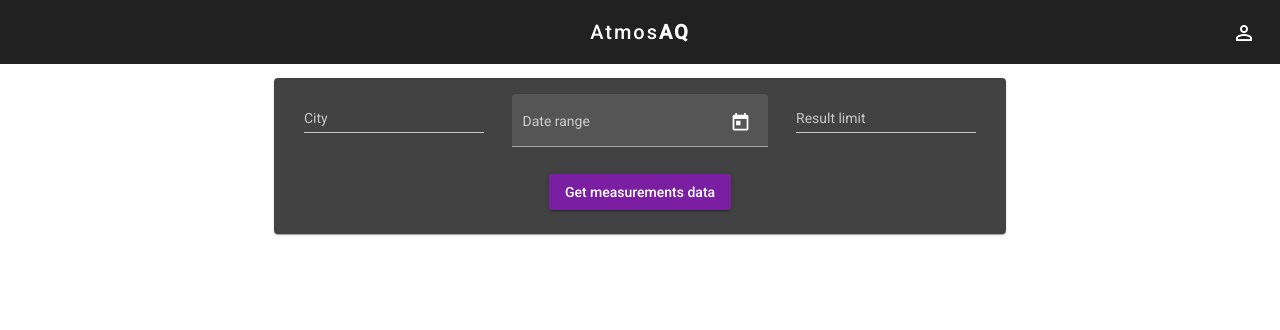
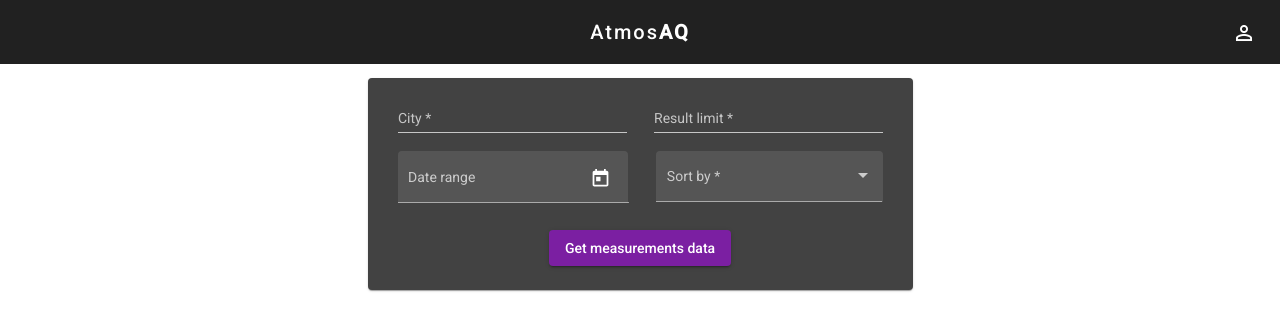
Before and after one commit to piecuu/AtmosAQ, an Angular app in the folder frontend/: page /measurements in a window 1280 px wide. Shown: the top 330 px of the page. Built offline with nearby package versions, Linux system fonts and the light colour scheme.

Commit message:
A little UI refactor. Added sorting to query

```diff
--- a/frontend/src/app/@core/models/get-measurements-query.ts
+++ b/frontend/src/app/@core/models/get-measurements-query.ts
@@ -2,5 +2,6 @@ export interface GetMeasurementsQuery {
     dateFrom: string,
     dateTo: string,
     city: string,
-    resultLimit: number
+    resultLimit: number,
+    sortBy: string
 }
--- a/frontend/src/app/@core/services/data.service.ts
+++ b/frontend/src/app/@core/services/data.service.ts
@@ -35,13 +35,15 @@ export class DataService {
     dateFrom: Date,
     dateTo: Date,
     city: string,
-    limitResult: number
+    limitResult: number,
+    sortBy: string
   ): Observable<any> {
     const query: GetMeasurementsQuery = {
       dateFrom: dateFrom.toDateString(),
       dateTo: dateTo.toDateString(),
       city: city,
-      resultLimit: limitResult
+      resultLimit: limitResult,
+      sortBy: sortBy
     };
 
     return this.httpClient.get<GetMeasurementsDto>(
--- a/frontend/src/app/app.module.ts
+++ b/frontend/src/app/app.module.ts
@@ -16,6 +16,7 @@ import { MatMenuModule } from '@angular/material/menu';
 import { MatSidenavModule } from '@angular/material/sidenav';
 import { MatDatepickerModule } from '@angular/material/datepicker';
 import { MatNativeDateModule } from '@angular/material/core';
+import { MatSelectModule } from '@angular/material/select';
 import { HttpClientModule } from '@angular/common/http';
 import { FormsModule, ReactiveFormsModule } from '@angular/forms';
 import { HeaderComponent } from './components/header/header.component';
@@ -38,6 +39,7 @@ import { MeasurementsDataComponent } from './components/measurements-data/measur
     MatIconModule,
     MatMenuModule,
     MatSidenavModule,
+    MatSelectModule,
     MatDatepickerModule,
     MatNativeDateModule,
     HttpClientModule,
--- a/frontend/src/app/components/measurements-data/measurements-data.component.css
+++ b/frontend/src/app/components/measurements-data/measurements-data.component.css
@@ -8,6 +8,11 @@
 
 .query-card {
   margin-top: 1em;
+}
+
+.query-form {
+  display: flex;
+  flex-direction: column;
 }
 
 .mat-form-field {
@@ -31,6 +36,7 @@
   .results-container {
     display: flex;
     flex-wrap: wrap;
+    margin-top: 0.5em;
   }
 
   .result-card {
@@ -53,7 +59,6 @@
 
   .mat-card-content {
     display: flex;
-    flex-flow: row wrap;
     justify-content: center;
   }
 
@@ -73,3 +78,11 @@
     display: flex;
     justify-content: center;
   }
+
+.calendar {
+  width: 45%;
+}
+
+.inputs {
+  width: 100%;
+}
--- a/frontend/src/app/components/measurements-data/measurements-data.component.html
+++ b/frontend/src/app/components/measurements-data/measurements-data.component.html
@@ -3,11 +3,22 @@
     <mat-card class="query-card">
       <form class="query-form" [formGroup]="range">
         <mat-card-content>
-          <mat-form-field>
+          <mat-form-field class="inputs">
             <mat-label>City</mat-label>
             <input matInput placeholder="Ex. Manchester" formControlName="city"/>
           </mat-form-field>
-          <mat-form-field appearance="fill">
+          <mat-form-field  class="mat-card-form inputs">
+            <mat-label>Result limit</mat-label>
+            <input
+              matInput
+              type="number"
+              placeholder="10"
+              formControlName="resultLimit"
+            />
+          </mat-form-field>
+        </mat-card-content>
+        <mat-card-content>
+          <mat-form-field appearance="fill" class="calendar">
             <mat-label>Date range</mat-label>
             <mat-date-range-input [rangePicker]="picker">
               <input
@@ -31,14 +42,13 @@
               >Invalid end date</mat-error
             >
           </mat-form-field>
-          <mat-form-field  class="mat-card-form">
-            <mat-label>Result limit</mat-label>
-            <input
-              matInput
-              type="number"
-              placeholder="10"
-              formControlName="resultLimit"
-            />
+          <mat-form-field appearance="fill" class="inputs">
+            <mat-label>Sort by</mat-label>
+            <mat-select formControlName="sorting">
+              <mat-option *ngFor="let sort of sortings" [value]="sort.value">
+                {{sort.viewValue}}
+              </mat-option>
+            </mat-select>
           </mat-form-field>
         </mat-card-content>
         <mat-card-actions>
@@ -64,7 +74,7 @@
       class="result-card"
     >
       <mat-card-header class="login-header">
-        <mat-card-title>{{ result.location }}</mat-card-title>
+        <mat-card-title><b>{{ result.location }}</b></mat-card-title>
         <mat-card-subtitle>{{ result.city }}</mat-card-subtitle>
         <mat-card-subtitle
           ><span
@@ -72,9 +82,7 @@
           ></span
         ></mat-card-subtitle>
       </mat-card-header>
-      <span class="parameters"><b>AQ Parameters</b></span>
-      <span class="parameters">{{ result.date?.utc | date: 'longDate' }}</span>
-      <mat-card-content>
+      <span class="parameters"><b>AQ Parameter</b></span>      <mat-card-content>
         <div
           class="measurement-box"
         >
@@ -83,6 +91,9 @@
           <p>{{ result.unit }}</p>
         </div>
       </mat-card-content>
+      <mat-card-actions>
+        <span class="parameters">{{ result.date?.utc | date: 'longDate' }}</span>
+      </mat-card-actions>
     </mat-card>
   </div>
 </div>
--- a/frontend/src/app/components/measurements-data/measurements-data.component.ts
+++ b/frontend/src/app/components/measurements-data/measurements-data.component.ts
@@ -1,7 +1,12 @@
 import { Component, OnInit } from '@angular/core';
-import { FormControl, FormGroup } from '@angular/forms';
+import { FormControl, FormGroup, Validators } from '@angular/forms';
 import { GetMeasurementsDto } from 'src/app/@core/models/get-measurements-dto';
 import { DataService } from 'src/app/@core/services/data.service';
+
+interface Sorting {
+  value: string;
+  viewValue: string;
+}
 
 @Component({
   selector: 'app-measurements-data',
@@ -11,11 +16,17 @@ import { DataService } from 'src/app/@core/services/data.service';
 export class MeasurementsDataComponent implements OnInit {
   measurementsData: GetMeasurementsDto | undefined;
 
+  sortings: Sorting[] = [
+    { value: 'asc', viewValue: 'Ascening' },
+    { value: 'desc', viewValue: 'Descending' }
+  ]
+
   range = new FormGroup({
-    city: new FormControl(),
-    start: new FormControl(),
-    end: new FormControl(),
-    resultLimit: new FormControl()
+    city: new FormControl('', Validators.required),
+    start: new FormControl('', Validators.required),
+    end: new FormControl('', Validators.required),
+    resultLimit: new FormControl('', Validators.required),
+    sorting: new FormControl('', Validators.required),
   });
 
   constructor(private dataService: DataService) { }
@@ -28,8 +39,9 @@ export class MeasurementsDataComponent implements OnInit {
     let dateTo = this.range.get('end')?.value;
     let city = this.range.get('city')?.value;
     let resultLimit = this.range.get('resultLimit')?.value;
+    let sorting = this.range.get('sorting')?.value;
 
-    this.dataService.getMeasurementsData(dateFrom, dateTo, city, resultLimit).subscribe(
+    this.dataService.getMeasurementsData(dateFrom, dateTo, city, resultLimit, sorting).subscribe(
       data => {
         console.log(data);
         this.measurementsData = data;
```
Also changed, not shown: 2 other files (tests, documents, lock files or other folders).
